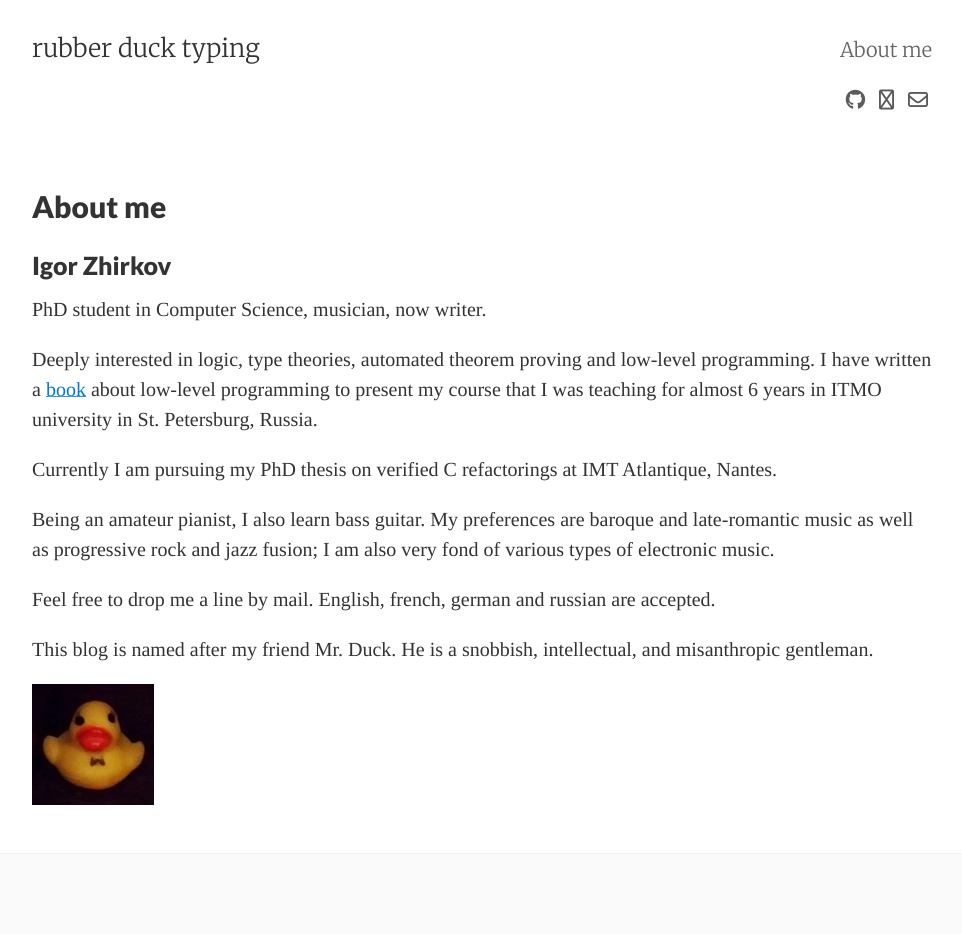
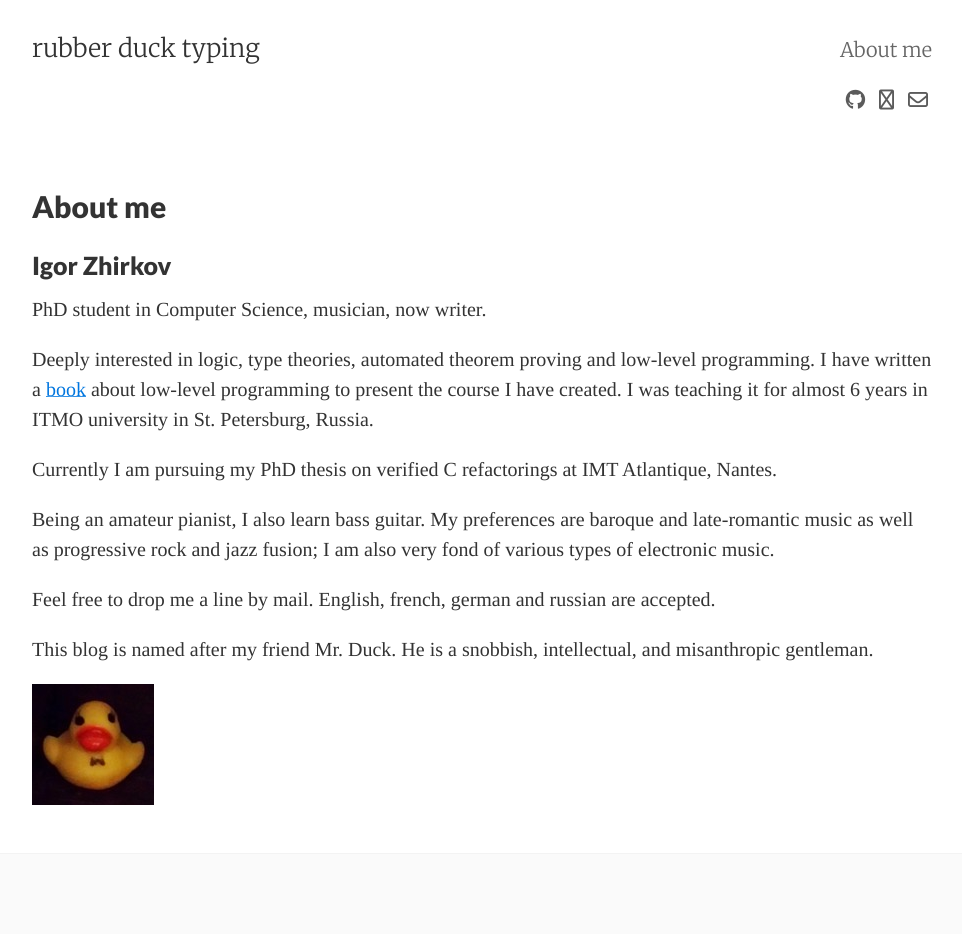
Before and after one commit to sayon/blog, a Jekyll site: the page built from about.md, in a window 1280 px wide. Shown: the whole page, without its empty margins (158-1120 px from the left). Built offline with Jekyll 4.4.1, drawn with Linux system fonts in a browser that asks for light colours; nearby versions of some CDN libraries.

Commit message:
fix formatting

```diff
--- a/about.md
+++ b/about.md
@@ -10,15 +10,24 @@
 
 PhD student in Computer Science, musician, now writer.
 
-Deeply interested in logic, type theories, automated theorem proving and low-level programming. I have written a [book](http://amazon.com/Low-Level-Programming-Assembly-Execution-Architecture/dp/1484224027) about low-level programming to present my course that I was teaching for almost 6 years in ITMO university in St. Petersburg, Russia.
+Deeply interested in logic, type theories, automated theorem proving and
+low-level programming. I have written a
+[book](http://amazon.com/Low-Level-Programming-Assembly-Execution-Architecture/dp/1484224027)
+about low-level programming to present the course I have created.  I was
+teaching it for almost 6 years in ITMO university in St. Petersburg, Russia.
 
-Currently I am pursuing my PhD thesis on verified C refactorings at IMT Atlantique, Nantes.
+Currently I am pursuing my PhD thesis on verified C refactorings at IMT
+Atlantique, Nantes.
 
 
-Being an amateur pianist, I also learn bass guitar. My preferences are baroque and late-romantic music as well as progressive rock and jazz fusion; I am also very fond of various types of electronic music.
+Being an amateur pianist, I also learn bass guitar. My preferences are baroque
+and late-romantic music as well as progressive rock and jazz fusion; I am also
+very fond of various types of electronic music.
 
-Feel free to drop me a line by mail. English, french, german and russian are accepted.
+Feel free to drop me a line by mail. English, french, german and russian are
+accepted.
 
-This blog is named after my friend Mr. Duck. He is a snobbish, intellectual, and misanthropic gentleman.
+This blog is named after my friend Mr. Duck. He is a snobbish, intellectual,
+and misanthropic gentleman.
 
-![duck](../images/bigduck.png)
+![duck](/images/bigduck.png)
```
